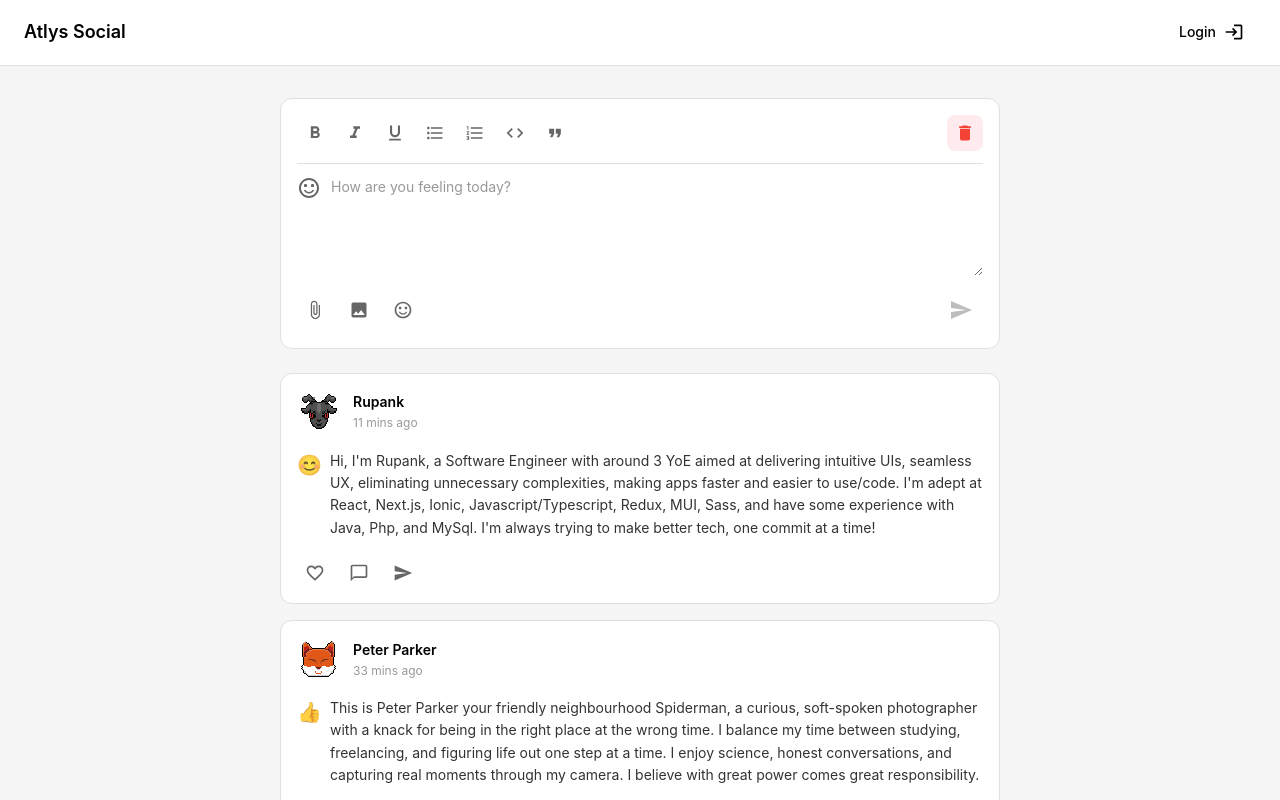
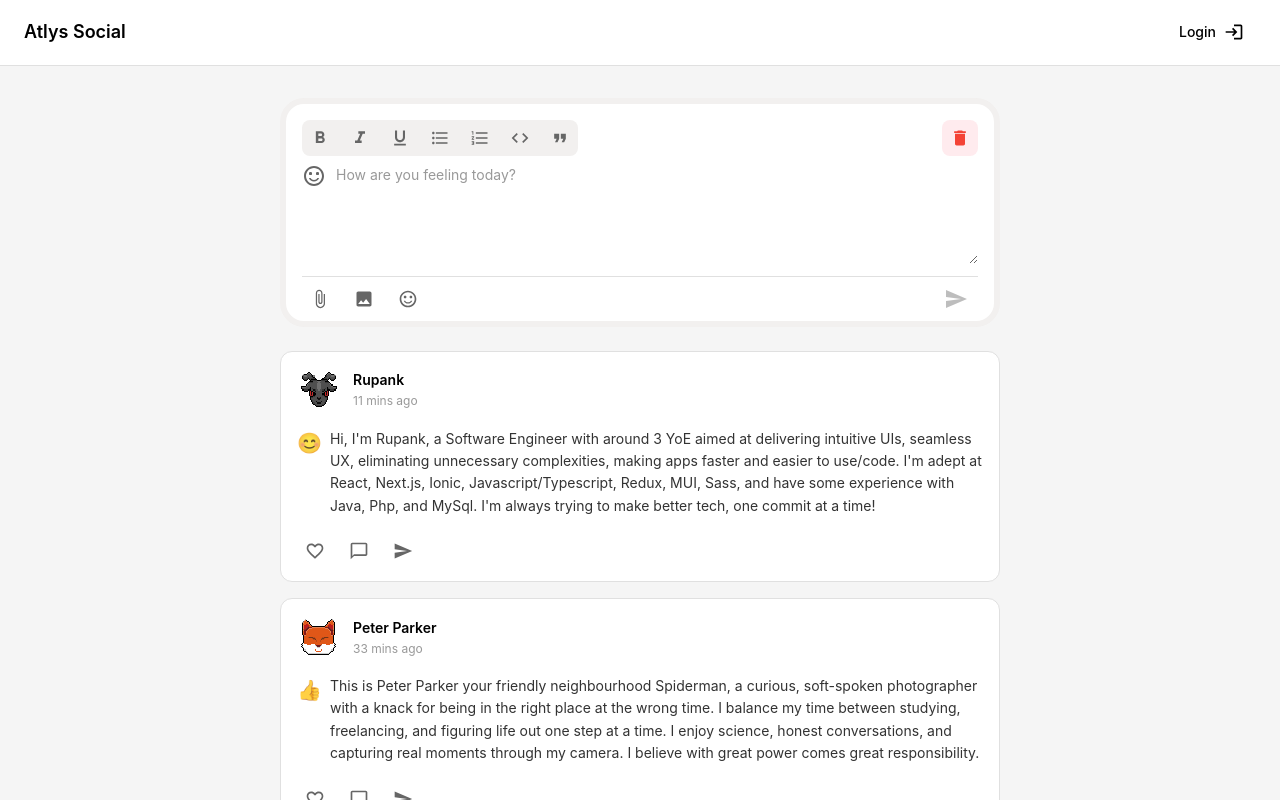
Before and after one commit to javacatscript/social-feed, a Next.js app: page / in a window 1280 px wide. Shown: the top 800 px of the page. Built offline with nearby package versions, Linux system fonts and the light colour scheme; what @mui/material-nextjs would draw is missing.

Commit message:
ui improvements

```diff
--- a/src/components/AuthModal/AuthModal.tsx
+++ b/src/components/AuthModal/AuthModal.tsx
@@ -53,7 +53,7 @@ const CardFace = styled(Box)({
   backgroundColor: '#fff',
   borderRadius: '16px',
   boxShadow: '0 8px 32px rgba(0, 0, 0, 0.25)',
-  padding: '24px',
+  padding: '24px 40px',
 });
 
 const CardFront = styled(CardFace)({
--- a/src/components/AuthModal/LoginForm.tsx
+++ b/src/components/AuthModal/LoginForm.tsx
@@ -26,7 +26,7 @@ const FormWrapper = styled(Box)({
 const CloseButton = styled(IconButton)({
   position: 'absolute',
   top: '-16px',
-  right: '-16px',
+  right: '-33px',
   color: '#666',
   padding: '4px',
   '&:hover': {
--- a/src/components/AuthModal/SignUpForm.tsx
+++ b/src/components/AuthModal/SignUpForm.tsx
@@ -23,7 +23,7 @@ const FormWrapper = styled(Box)({
 const CloseButton = styled(IconButton)({
   position: 'absolute',
   top: '-16px',
-  right: '-16px',
+  right: '-33px',
   color: '#666',
   padding: '4px',
   '&:hover': {
--- a/src/components/PostEditor/PostEditor.tsx
+++ b/src/components/PostEditor/PostEditor.tsx
@@ -33,25 +33,26 @@ interface PostEditorProps {
 // Styled Components
 const EditorContainer = styled(Box)({
   backgroundColor: '#fff',
-  borderRadius: '12px',
-  border: '1px solid #e0e0e0',
+  borderRadius: '24px',
   padding: '16px',
+  paddingBottom: '0',
   marginBottom: '24px',
+  border: '6px solid #F2F0EF',
 });
 
 const ToolbarContainer = styled(Box)({
   display: 'flex',
   alignItems: 'center',
   justifyContent: 'space-between',
-  paddingBottom: '12px',
-  borderBottom: '1px solid #e0e0e0',
-  marginBottom: '12px',
+  marginBottom: '8px',
 });
 
 const ToolbarLeft = styled(Box)({
   display: 'flex',
   alignItems: 'center',
   gap: '4px',
+  backgroundColor: '#F2F0EF',
+  borderRadius: '8px',
 });
 
 const ToolbarButton = styled(IconButton)({
@@ -92,6 +93,7 @@ const EditorFooter = styled(Box)({
   alignItems: 'center',
   justifyContent: 'space-between',
   marginTop: '12px',
+  borderTop: '1px solid #e0e0e0',
 });
 
 const FooterActions = styled(Box)({
```
